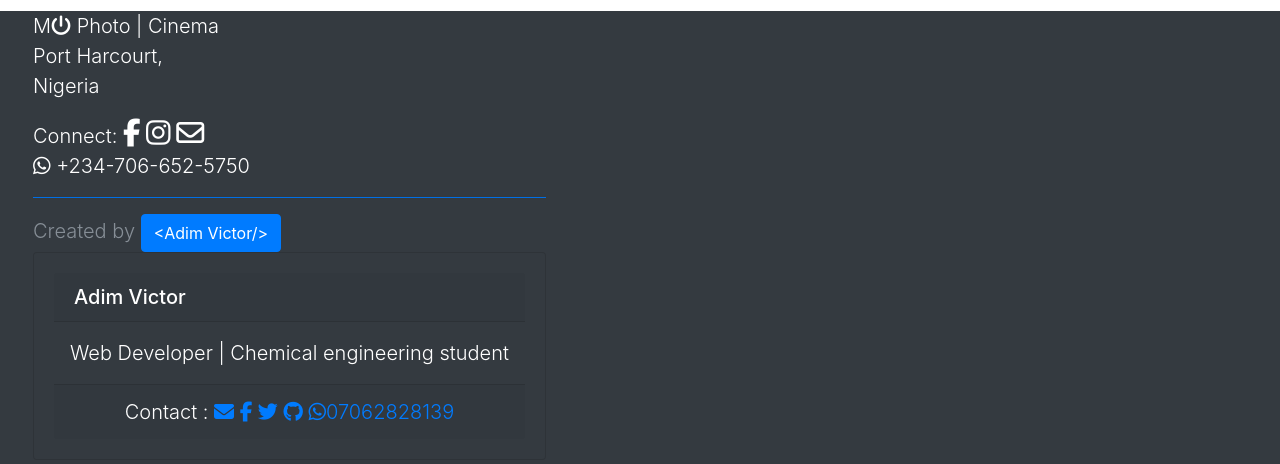
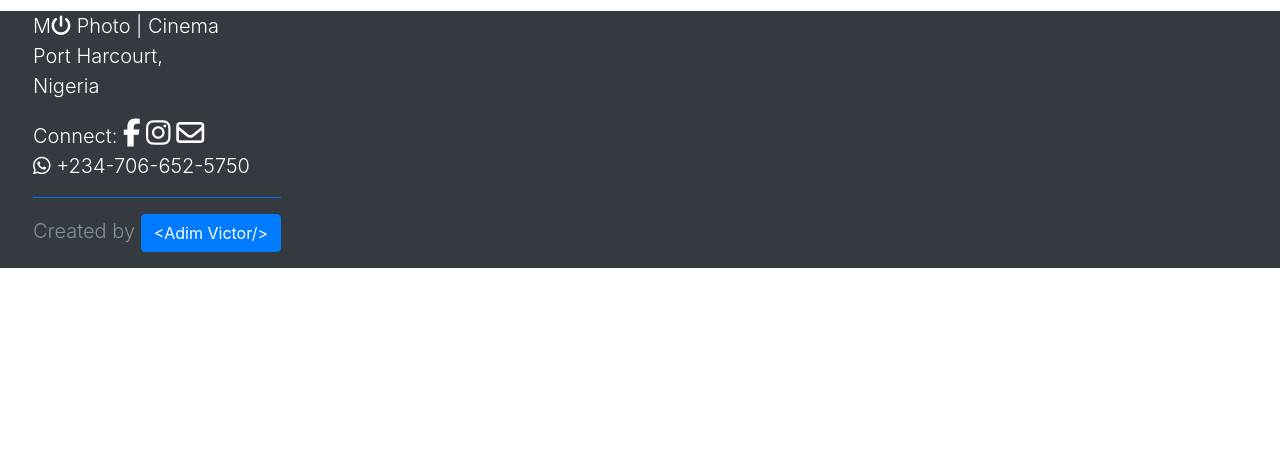
Before and after one commit to Adimvicky/MO-photo-cinema-portfolio-site, a plain HTML site: page home.html in a window 1280 px wide. Shown: the part 1842-2306 px from the top of the page. After the commit the page ends 2110 px from the top, so only its background shows below. Drawn offline with nearby package versions, Linux system fonts and the light colour scheme.

Commit message:
Update home.html

```diff
--- a/home.html
+++ b/home.html
@@ -132,7 +132,7 @@
      data-toggle="collapse"> &lt;Adim Victor/&gt;
         </a>
     </p>
-   <div class=" text-white" id="aboutme">
+   <div class="collapse text-white" id="aboutme">
     <div class="card bg-dark" >
     <div class="card-body">
     <h5 class="card-header">Adim Victor</h5>
```
